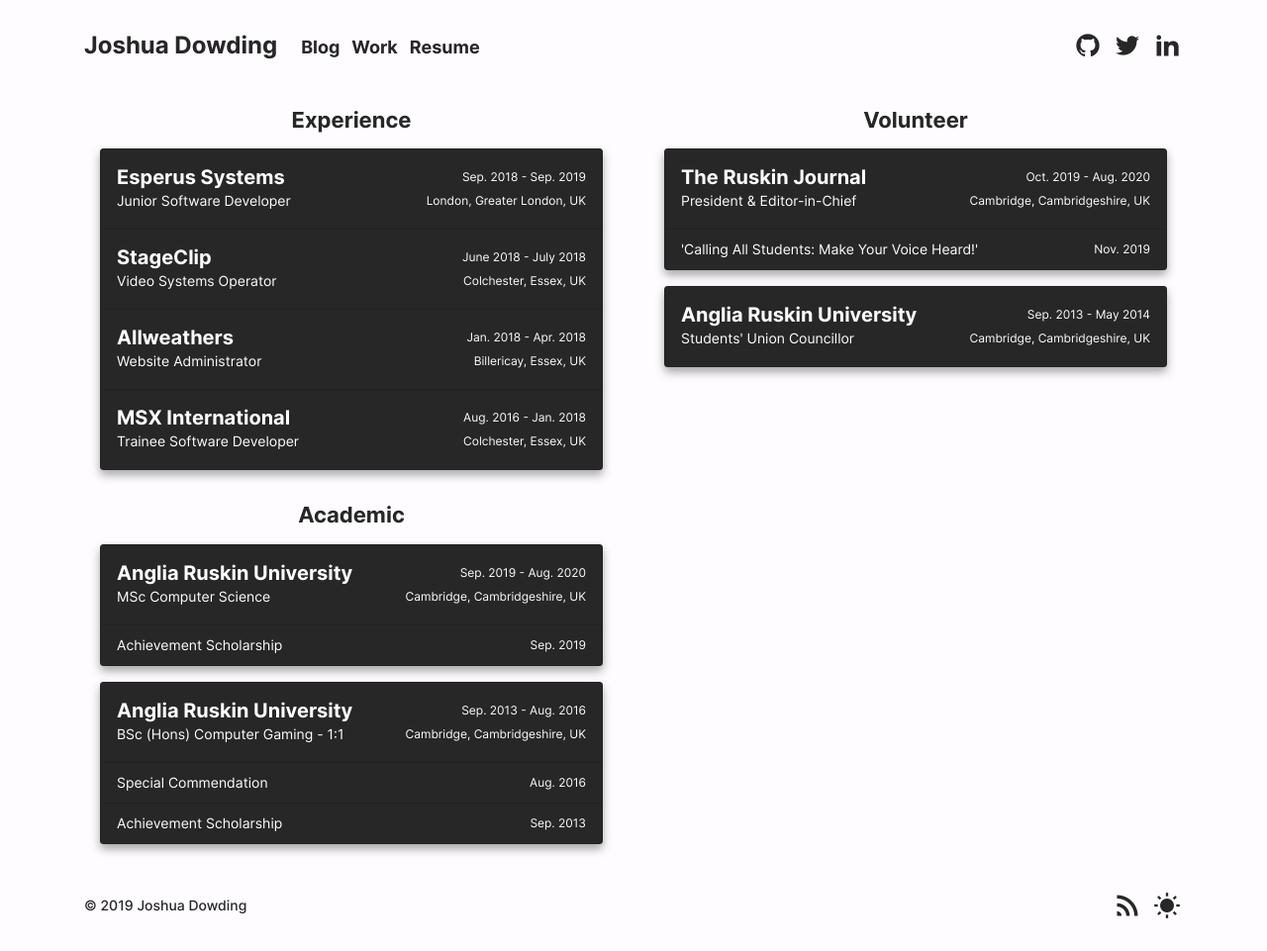
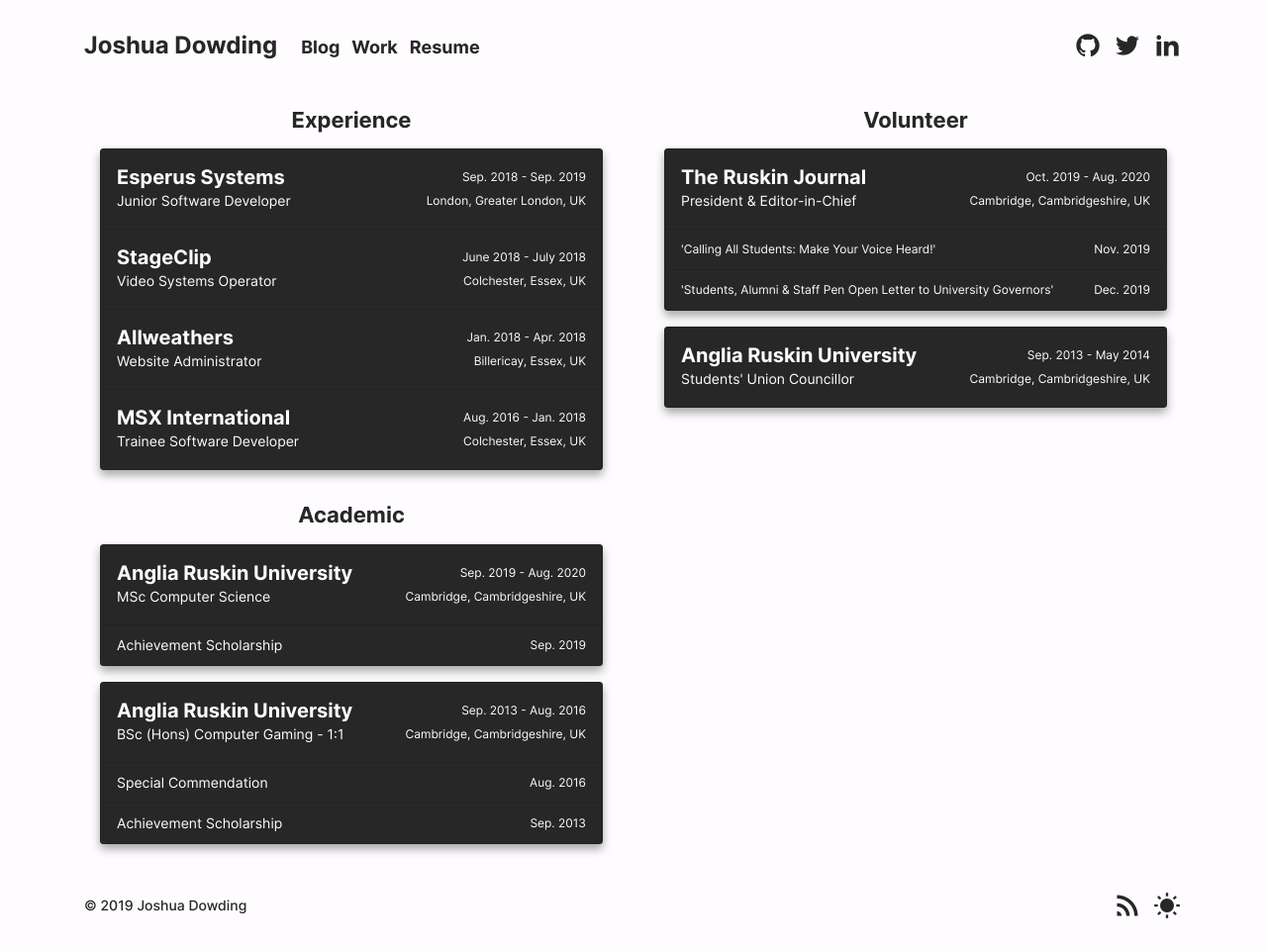
Before and after one commit to joshuadowding/jdowding.me, a Jekyll site: the page built from experience.html, in a window 1280 px wide. Shown: the whole page at 99% size. Built offline with Jekyll 4.4.1, drawn with Linux system fonts in a browser that asks for light colours.

Commit message:
experience: add new article to volunteer section

```diff
--- a/css/main.scss
+++ b/css/main.scss
@@ -197,6 +197,7 @@
 
       &.inline-link {
         color: var(--colour-text);
+        font-size: 1.2rem;
       }
 
       &.button {
@@ -669,6 +670,7 @@
 
               .inline-link {
                 color: var(--colour-text-invert);
+                font-size: 1.2rem;
 
                 &:hover {
                   color: $colour-text-highlight;
--- a/experience.html
+++ b/experience.html
@@ -111,6 +111,18 @@
             </div>
           </div>
         </li>
+        <li class="list-group-item sub-item">
+          <div class="item-header">
+            <div class="header-wrapper">
+              <a class="inline-link" href="https://ruskinjournal.com/2019/12/10/students-alumni-staff-pen-open-letter-to-university-governors/" target="_blank">
+                'Students, Alumni & Staff Pen Open Letter to University Governors'
+              </a>
+            </div>
+            <div class="attribute-wrapper">
+              <p class="attribute">Dec. 2019</p>
+            </div>
+          </div>
+        </li>
       </ul>
       <ul class="list-group experience-group">
         <li class="list-group-item">
```
